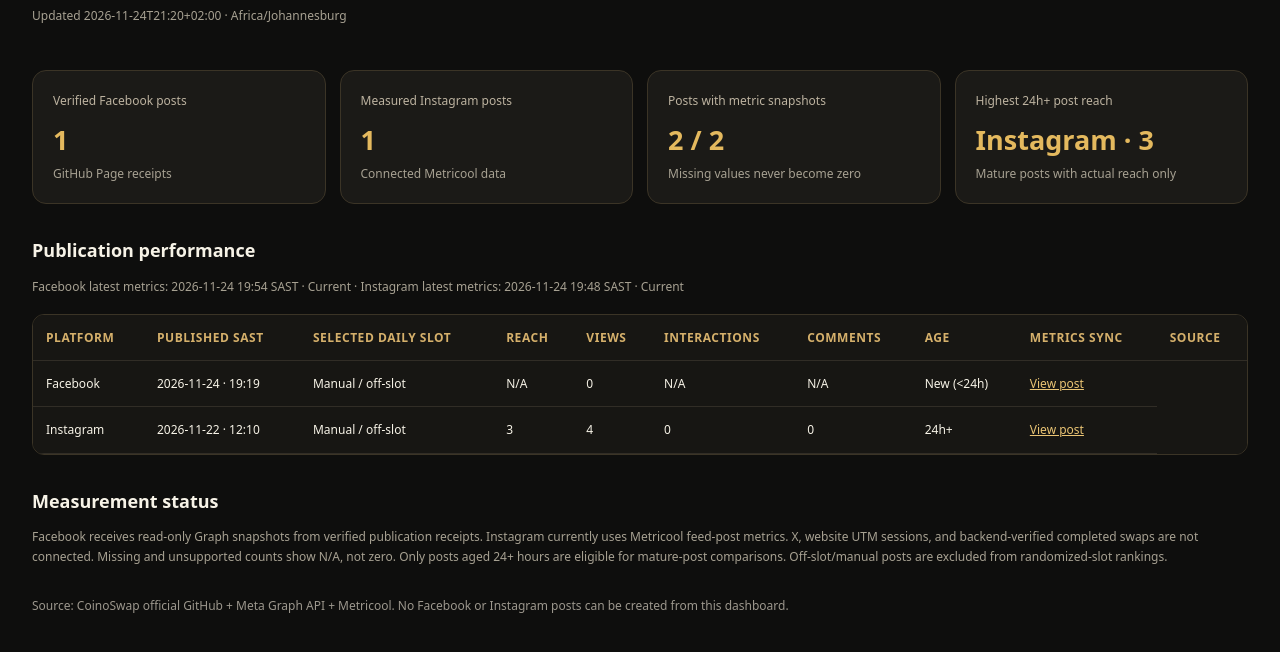
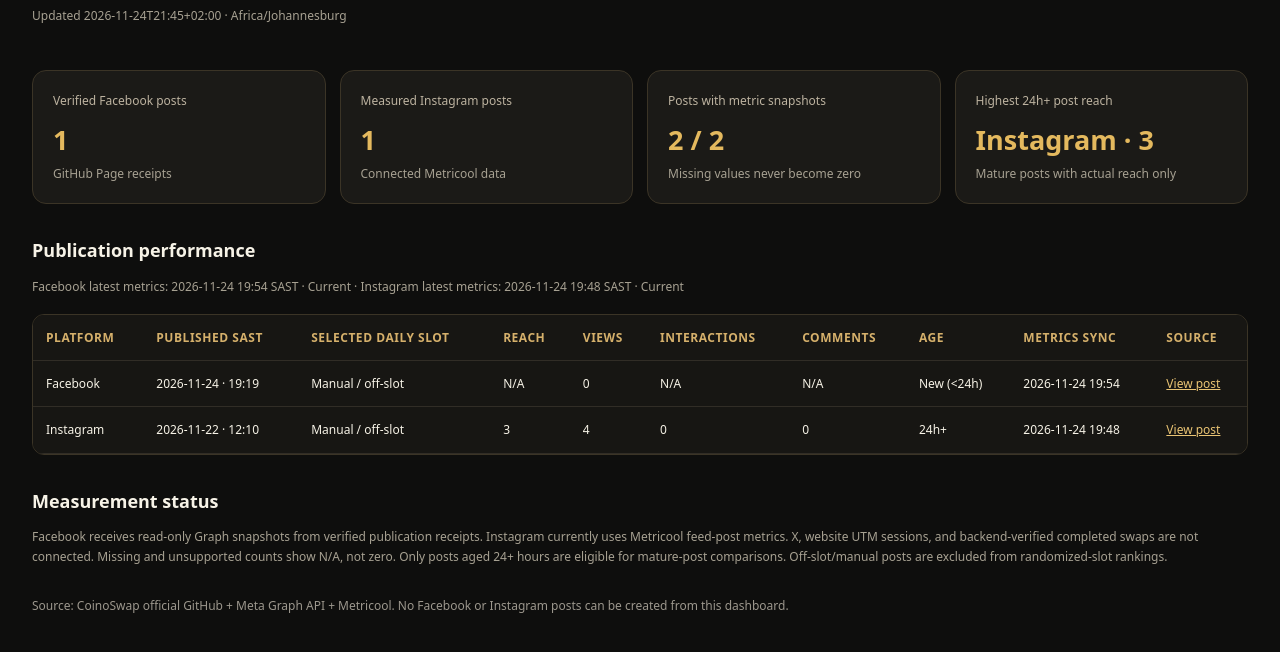
Before and after one commit to Draztik99/coinoswap, a plain HTML site: page docs/social-analytics/index.html in a window 1280 px wide. Shown: the part 104-756 px from the top of the page. Drawn offline with Linux system fonts and the light colour scheme.

Commit message:
Collect read-only CoinoSwap social metrics

```diff
--- a/docs/social-analytics/index.html
+++ b/docs/social-analytics/index.html
@@ -18,14 +18,14 @@ footer{margin-top:30px;color:#9c978d;font-size:12px}
 @media(max-width:780px){body{padding:18px}.grid{grid-template-columns:repeat(2,1fr)}h1{font-size:25px}}
 </style></head><body><main>
 <div class="head"><div><div class="eyebrow">COINOSWAP / MEASURE WHAT MATTERS</div><h1>Social Publishing Analytics</h1>
-<p class="muted">Updated 2026-11-24T21:20+02:00 · Africa/Johannesburg</p></div><span class="pill">READ-ONLY · VERIFIED DATA</span></div>
+<p class="muted">Updated 2026-11-24T21:45+02:00 · Africa/Johannesburg</p></div><span class="pill">READ-ONLY · VERIFIED DATA</span></div>
 <div class="grid"><div class="card"><div class="card-label">Verified Facebook posts</div><div class="card-value">1</div><div class="note">GitHub Page receipts</div></div><div class="card"><div class="card-label">Measured Instagram posts</div><div class="card-value">1</div><div class="note">Connected Metricool data</div></div><div class="card"><div class="card-label">Posts with metric snapshots</div><div class="card-value">2 / 2</div><div class="note">Missing values never become zero</div></div><div class="card"><div class="card-label">Highest 24h+ post reach</div><div class="card-value">Instagram · 3</div><div class="note">Mature posts with actual reach only</div></div></div>
 <h2>Publication performance</h2>
 <p class="muted">Facebook latest metrics: 2026-11-24 19:54 SAST · Current · Instagram latest metrics: 2026-11-24 19:48 SAST · Current</p>
 <div class="table-scroll"><table><thead><tr>
 <th>Platform</th><th>Published SAST</th><th>Selected daily slot</th>
 <th>Reach</th><th>Views</th><th>Interactions</th><th>Comments</th><th>Age</th><th>Metrics sync</th><th>Source</th>
-</tr></thead><tbody><tr><td>Facebook</td><td>2026-11-24 · 19:19</td><td>Manual / off-slot</td><td>N/A</td><td>0</td><td>N/A</td><td>N/A</td><td>New (&lt;24h)</td><td><a href="https://www.facebook.com/photo.php?fbid=1137307215861046&amp;set=a.537392199185887&amp;type=3" target="_blank" rel="noopener noreferrer">View post</a></td></tr><tr><td>Instagram</td><td>2026-11-22 · 12:10</td><td>Manual / off-slot</td><td>3</td><td>4</td><td>0</td><td>0</td><td>24h+</td><td><a href="https://www.instagram.com/p/DgCxZXKDTe3/" target="_blank" rel="noopener noreferrer">View post</a></td></tr></tbody></table></div>
+</tr></thead><tbody><tr><td>Facebook</td><td>2026-11-24 · 19:19</td><td>Manual / off-slot</td><td>N/A</td><td>0</td><td>N/A</td><td>N/A</td><td>New (&lt;24h)</td><td>2026-11-24 19:54</td><td><a href="https://www.facebook.com/photo.php?fbid=1137307215861046&amp;set=a.537392199185887&amp;type=3" target="_blank" rel="noopener noreferrer">View post</a></td></tr><tr><td>Instagram</td><td>2026-11-22 · 12:10</td><td>Manual / off-slot</td><td>3</td><td>4</td><td>0</td><td>0</td><td>24h+</td><td>2026-11-24 19:48</td><td><a href="https://www.instagram.com/p/DgCxZXKDTe3/" target="_blank" rel="noopener noreferrer">View post</a></td></tr></tbody></table></div>
 <h2>Measurement status</h2><p class="muted">Facebook receives read-only Graph snapshots from verified publication receipts.
 Instagram currently uses Metricool feed-post metrics. X, website UTM sessions, and backend-verified completed swaps
 are not connected. Missing and unsupported counts show N/A, not zero.
```
